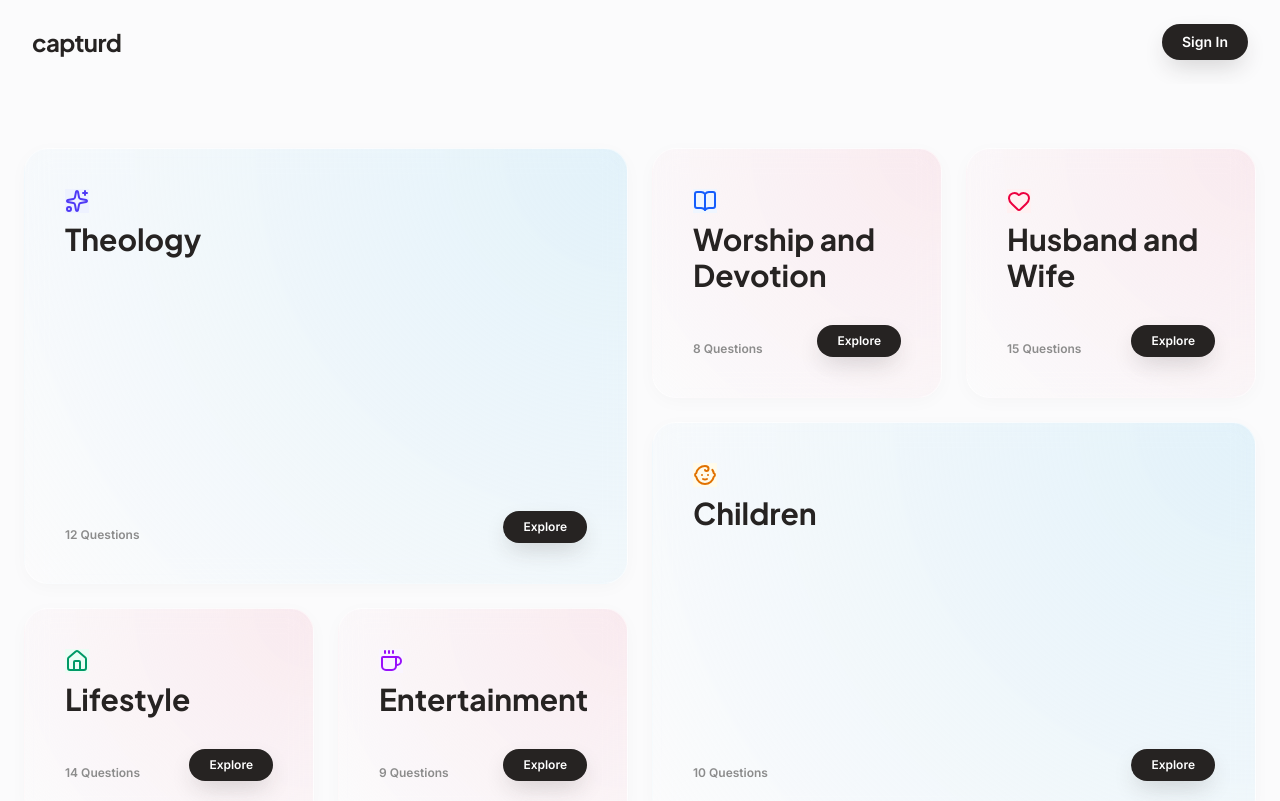
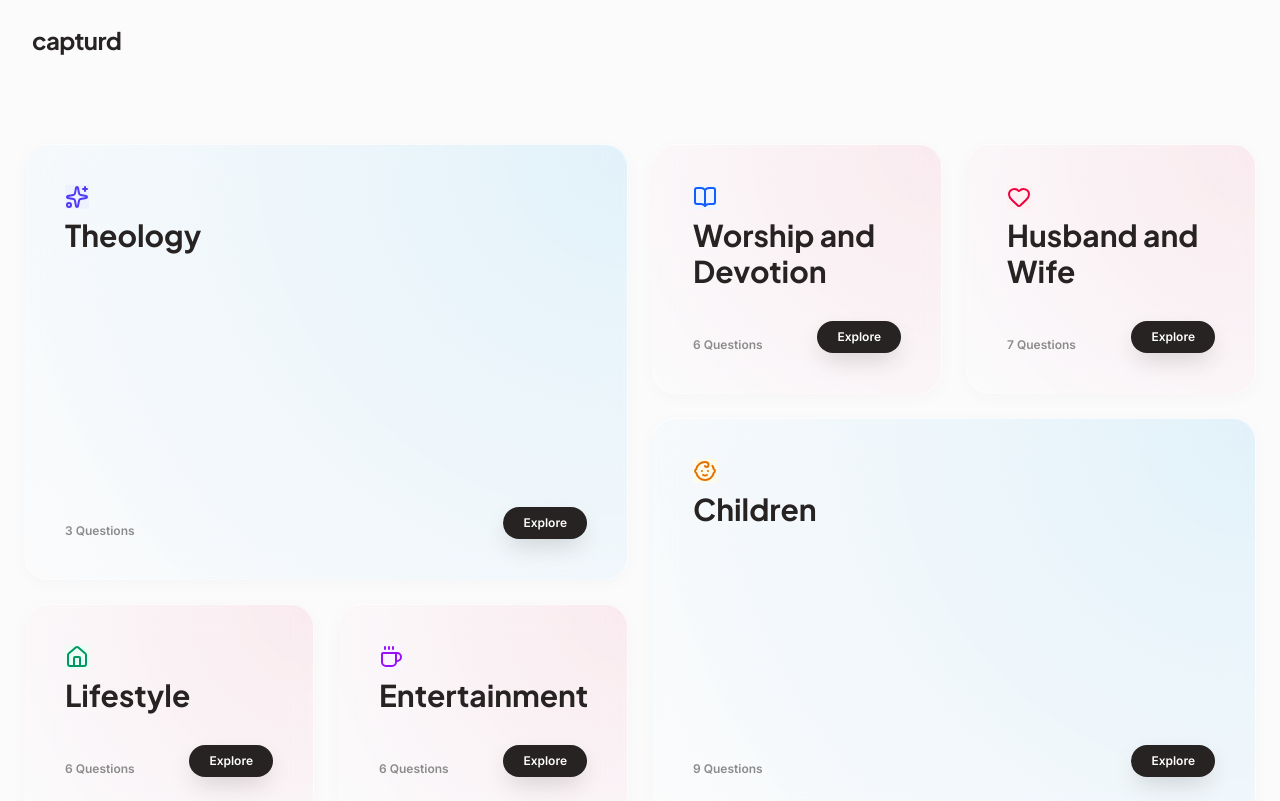
Before and after one commit to sandra-ntsoele/capturd, a Next.js app: page /marriage-prep in a window 1280 px wide. Shown: the top 801 px of the page. Built offline with nearby package versions, Linux system fonts and the light colour scheme.

Commit message:
chore: cleanup dead buttons, fix category question count

```diff
--- a/app/layout.tsx
+++ b/app/layout.tsx
@@ -37,7 +37,7 @@ export default function RootLayout({
 								capturd
 							</span>
 						</Link>
-						<div className="flex gap-8 items-center">
+						<div className="flex gap-8 items-center hidden">
 							<button className="px-5 py-2 bg-brand-dark text-white rounded-pill text-sm font-semibold shadow-active">
 								Sign In
 							</button>
--- a/src/features/marriage-prep/components/QuestionCard.tsx
+++ b/src/features/marriage-prep/components/QuestionCard.tsx
@@ -68,6 +68,12 @@ export default function QuestionCard({
 						<div className="flex gap-4">
 							<button onClick={() => setRevealQuestion(false)}>
 								Cancel
+                            </button>
+                            <button
+                                onClick={() => setRevealQuestion(false)}
+                                className="bg-brand-dark text-white px-5 py-2 rounded-pill font-semibold shadow-active active:scale-95 transition-transform cursor-pointer"
+                            >
+								Submit Answer
 							</button>
 						</div>
 					</DialogPanel>
--- a/src/features/marriage-prep/constants/dashboardCategoryList.ts
+++ b/src/features/marriage-prep/constants/dashboardCategoryList.ts
@@ -9,10 +9,10 @@ import {
 	Briefcase,
 	Users,
 	Stethoscope,
-    IconNode,
 } from "lucide-react";
 import { Category } from "../types/Category";
 import { ForwardRefExoticComponent } from "react";
+import { questions } from "./questions";
 
 interface DashboardCategory {
     name: Category
@@ -21,65 +21,69 @@ interface DashboardCategory {
     questionCount: number
 }
 
+const questionCount = (category: Category) => {
+    return questions.filter((question) => question.category === category).length
+}
+
 export const dashboardCategoryList: DashboardCategory[] = [
 	{
 		name: "Theology",
 		icon: Sparkles,
 		color: "bg-indigo-50 text-indigo-600",
-		questionCount: 12,
+		questionCount: questionCount("Theology"),
 	},
 	{
 		name: "Worship and Devotion",
 		icon: BookOpen,
 		color: "bg-blue-50 text-blue-600",
-		questionCount: 8,
+		questionCount: questionCount("Worship and Devotion"),
 	},
 	{
 		name: "Husband and Wife",
 		icon: Heart,
 		color: "bg-rose-50 text-rose-600",
-		questionCount: 15,
+		questionCount: questionCount("Husband and Wife"),
 	},
 	{
 		name: "Children",
 		icon: Baby,
 		color: "bg-amber-50 text-amber-600",
-		questionCount: 10,
+		questionCount: questionCount("Children"),
 	},
 	{
 		name: "Lifestyle",
 		icon: Home,
 		color: "bg-emerald-50 text-emerald-600",
-		questionCount: 14,
+		questionCount: questionCount("Lifestyle"),
 	},
 	{
 		name: "Entertainment",
 		icon: Coffee,
 		color: "bg-purple-50 text-purple-600",
-		questionCount: 9,
+		questionCount: questionCount("Entertainment"),
 	},
 	{
 		name: "Conflict",
 		icon: MessageCircle,
 		color: "bg-orange-50 text-orange-600",
-		questionCount: 18,
+		questionCount: questionCount("Conflict"),
 	},
 	{
 		name: "Work",
 		icon: Briefcase,
 		color: "bg-slate-50 text-slate-600",
-		questionCount: 11,
+		questionCount: questionCount("Work"),
 	},
 	{
 		name: "Friends",
 		icon: Users,
 		color: "bg-cyan-50 text-cyan-600",
-		questionCount: 7,
+		questionCount: questionCount("Friends"),
 	},
 	{
 		name: "Health and Sickness",
 		icon: Stethoscope,
 		color: "bg-red-50 text-red-600",
-		questionCount: 6,
+		questionCount: questionCount("Health and Sickness"),
 	},
 ];
```
